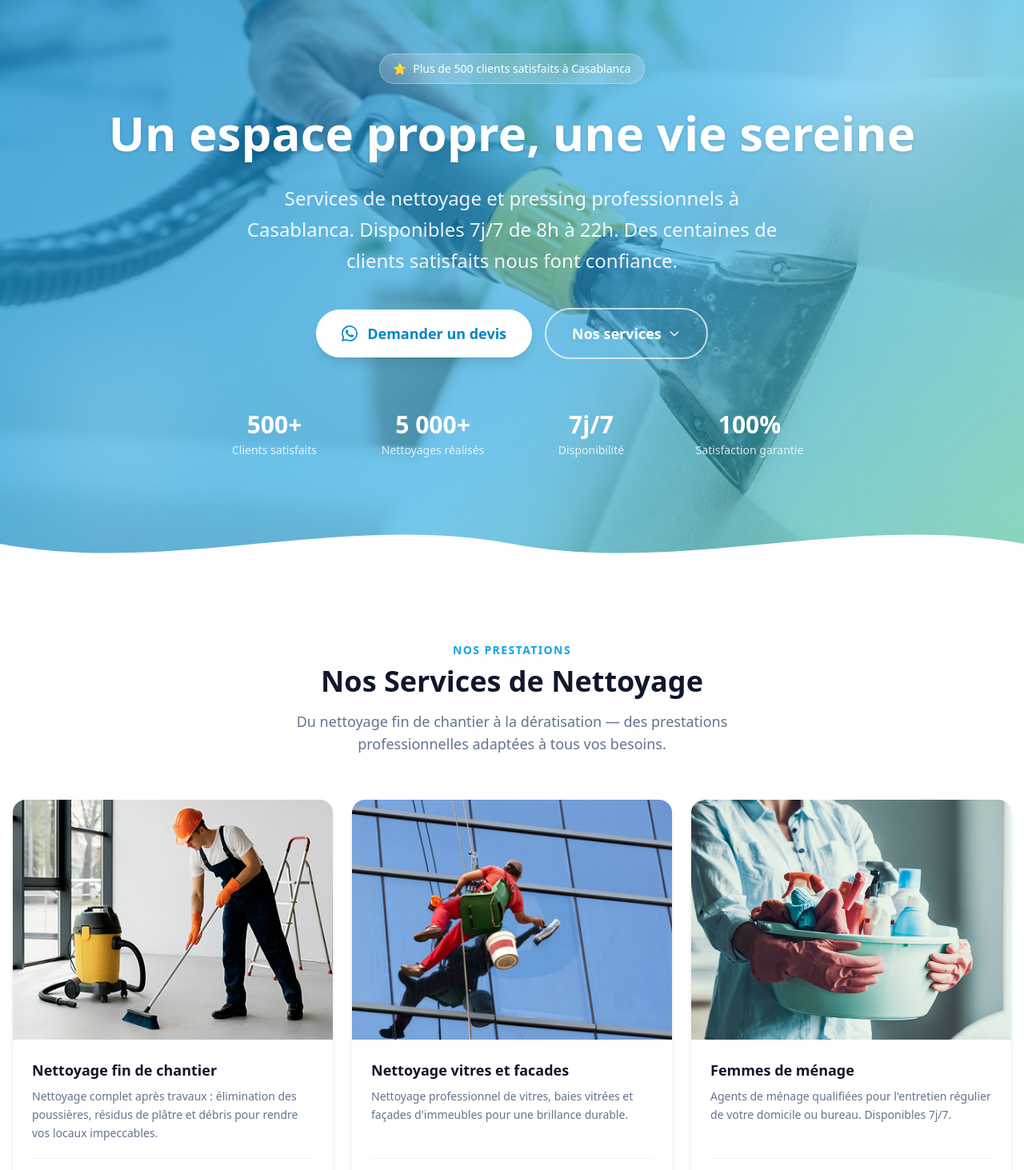
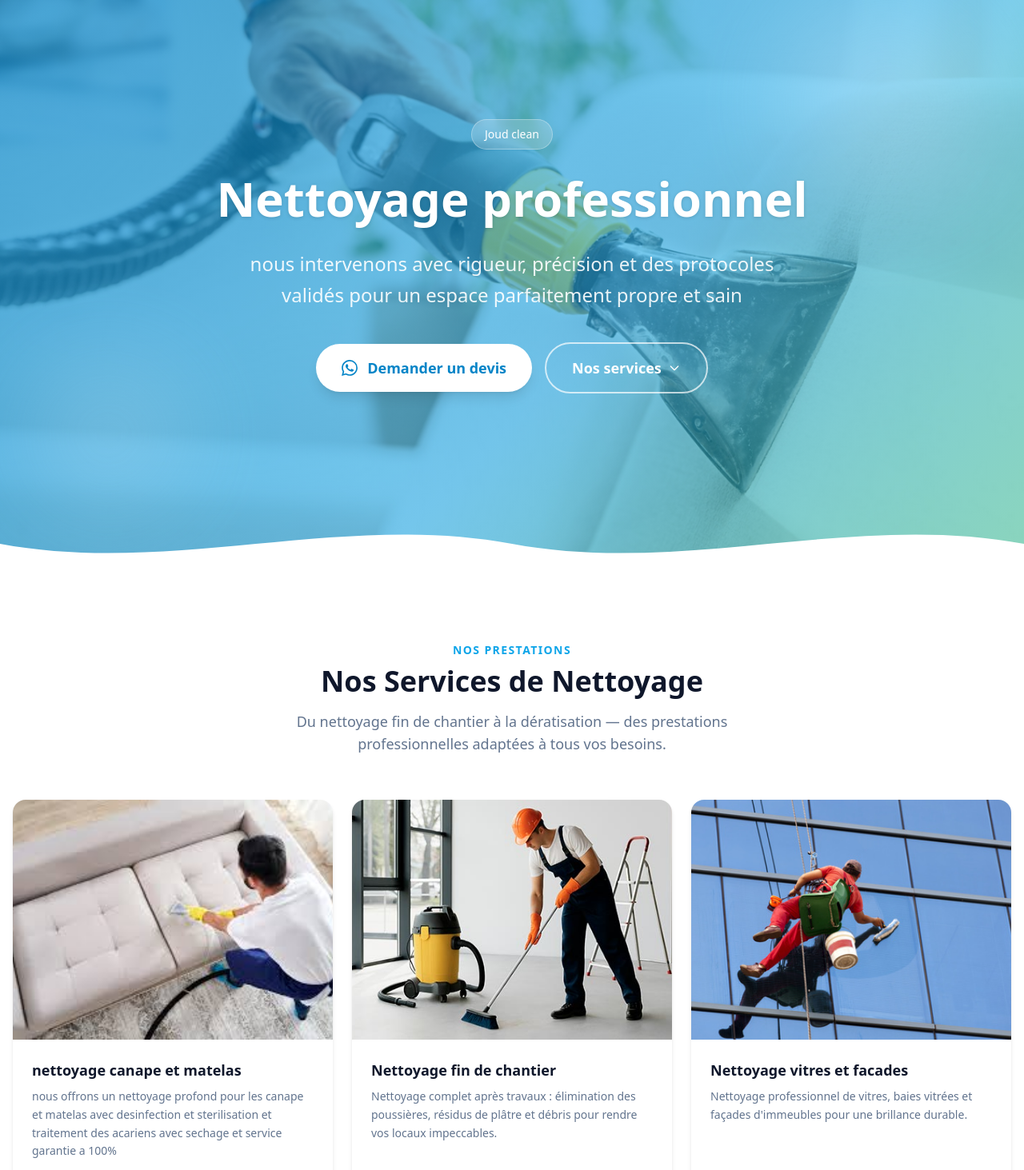
Before and after one commit to mohammedyassinAa/CLEAN, a Next.js app: page / in a window 1280 px wide. Shown: the part 80-1543 px from the top of the page at 80% size. Built offline with nearby package versions, Linux system fonts and the light colour scheme.

Commit message:
Update hero copy and add canapé/matelas service
Co-authored-by: mohammedyassinAa <106601391+mohammedyassinAa@users.noreply.github.com>

```diff
--- a/src/components/HeroSection.tsx
+++ b/src/components/HeroSection.tsx
@@ -37,8 +37,7 @@ export default function HeroSection() {
       <div className="relative z-10 container mx-auto px-4 py-24 text-center">
         {/* Badge */}
         <div className="inline-flex items-center gap-2 bg-white/20 backdrop-blur-sm border border-white/30 text-white text-sm font-medium px-4 py-2 rounded-full mb-6">
-          <span>⭐</span>
-          <span>Plus de 500 clients satisfaits à Casablanca</span>
+          <span>Joud clean</span>
         </div>
 
         {/* Headline */}
@@ -75,15 +74,6 @@ export default function HeroSection() {
           </a>
         </div>
 
-        {/* Trust indicators */}
-        <div className="mt-16 grid grid-cols-2 md:grid-cols-4 gap-6 max-w-3xl mx-auto">
-          {siteConfig.about.stats.map((stat) => (
-            <div key={stat.label} className="text-center">
-              <div className="text-3xl font-extrabold">{stat.value}</div>
-              <div className="text-sm text-white/80 mt-1">{stat.label}</div>
-            </div>
-          ))}
-        </div>
       </div>
 
       {/* Wave divider */}
--- a/src/config/siteConfig.ts
+++ b/src/config/siteConfig.ts
@@ -79,9 +79,9 @@ export const siteConfig = {
   // Hero section
   // ----------------------------------------------------------
   hero: {
-    headline: "Un espace propre, une vie sereine",
+    headline: "Nettoyage professionnel",
     subheadline:
-      "Services de nettoyage et pressing professionnels à Casablanca. Disponibles 7j/7 de 8h à 22h. Des centaines de clients satisfaits nous font confiance.",
+      "nous intervenons avec rigueur, précision et des protocoles validés pour un espace parfaitement propre et sain",
     ctaPrimary: "Demander un devis",
     ctaSecondary: "Nos services",
     backgroundImage: "/logo.png",
@@ -91,6 +91,16 @@ export const siteConfig = {
   // Services list
   // ----------------------------------------------------------
   services: [
+    {
+      id: "canape-matelas",
+      icon: "🛋️",
+      image: "/nonettoyagecanapeetmatelas.jfif",
+      name: "nettoyage canape et matelas",
+      shortDescription:
+        "nous offrons un nettoyage profond pour les canape et matelas avec desinfection et sterilisation et traitement des acariens avec sechage et service garantie a 100%",
+      basePrice: "Sur devis",
+      period: "ponctuel",
+    },
     {
       id: "fin-de-chantier",
       icon: "🏗️",
```
Also changed, not shown: 1 other file (tests, documents, lock files or other folders).
